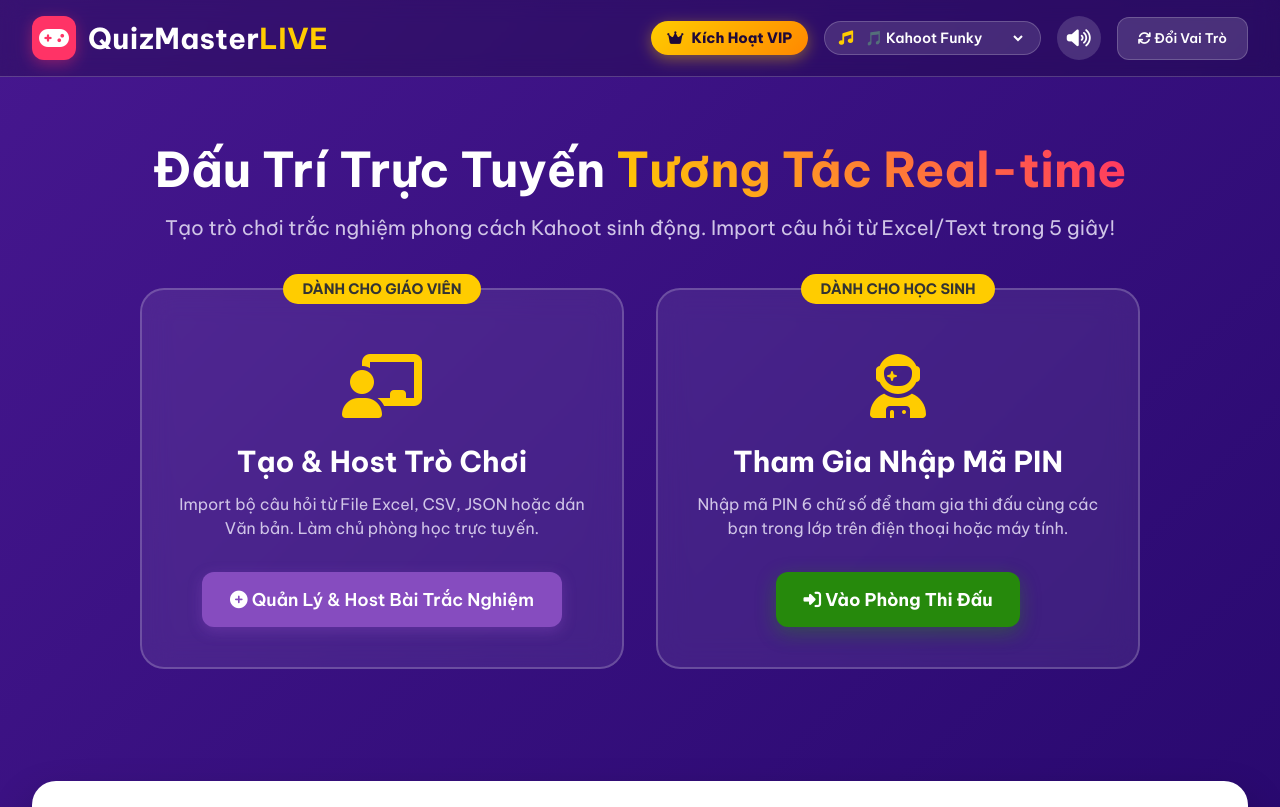
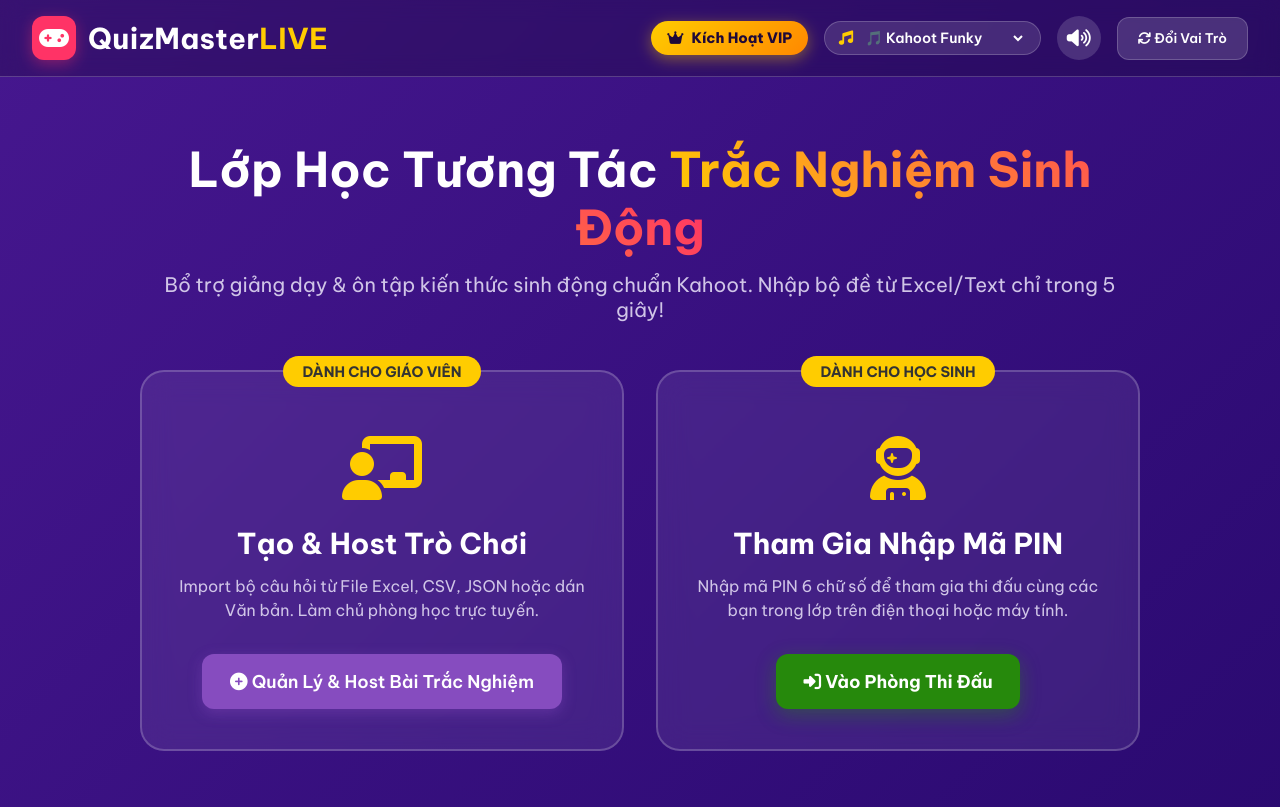
Before and after one commit to phihong113/kahoot_quiz_game, a website: page public/index.html in a window 1280 px wide. Shown: the top 807 px of the page. Drawn offline with nearby package versions, Linux system fonts and the light colour scheme; no server answers.

Commit message:
Update hero banner text for classroom teaching environment

```diff
--- a/public/index.html
+++ b/public/index.html
@@ -64,8 +64,8 @@
     <!-- ==================== SCREEN 1: ROLE SELECTOR / HOME ==================== -->
     <section id="screenHome" class="screen active">
       <div class="hero-section">
-        <h1 class="hero-title">Đấu Trí Trực Tuyến <span>Tương Tác Real-time</span></h1>
-        <p class="hero-desc">Tạo trò chơi trắc nghiệm phong cách Kahoot sinh động. Import câu hỏi từ Excel/Text trong 5 giây!</p>
+        <h1 class="hero-title">Lớp Học Tương Tác <span>Trắc Nghiệm Sinh Động</span></h1>
+        <p class="hero-desc">Bổ trợ giảng dạy & ôn tập kiến thức sinh động chuẩn Kahoot. Nhập bộ đề từ Excel/Text chỉ trong 5 giây!</p>
 
         <div class="role-cards">
           <!-- Teacher Card -->
```
